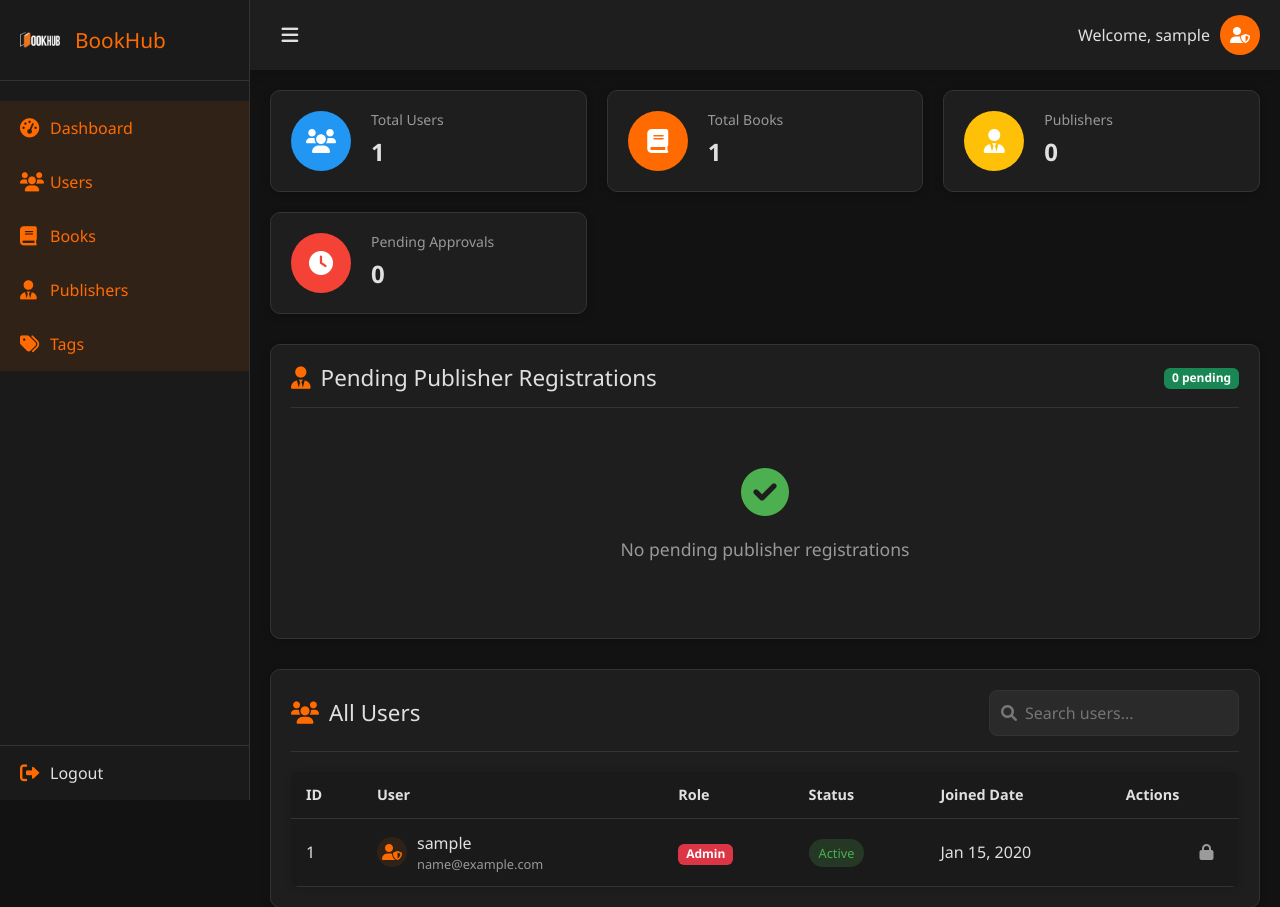
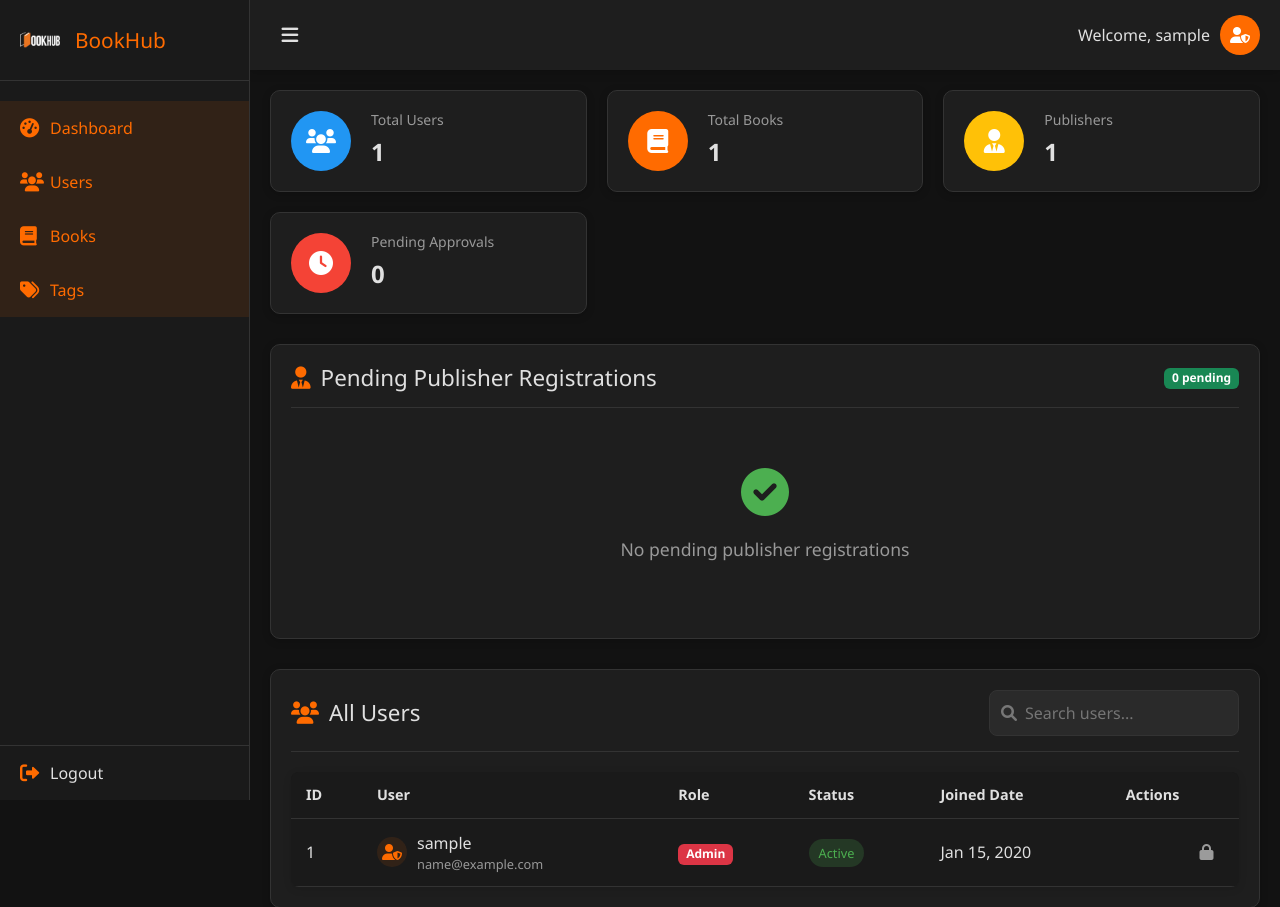
Before and after one commit to likelessly/SE-BookHub, a Django app: page / in a window 1280 px wide. Shown: the top 907 px of the page. Run offline with Django 5.2, Linux system fonts and the light colour scheme; a user stored in the database is signed in; tables that the repository leaves empty hold one stand-in row (values such as "Sample post"); grey boxes marked "Sample" are stand-in pictures; parts of the project's set-up code (start-up, migrations or seed data) failed here and were passed over.

Commit message:
update dashboard
-fix publisher counts

```diff
--- a/backend/admin_dashboard/templates/admin_dashboard/dashboard.html
+++ b/backend/admin_dashboard/templates/admin_dashboard/dashboard.html
@@ -38,12 +38,6 @@
         <a href="#books-section">
           <i class="fas fa-book"></i>
           <span>Books</span>
-        </a>
-      </li>
-      <li>
-        <a href="#publishers-section">
-          <i class="fas fa-user-tie"></i>
-          <span>Publishers</span>
         </a>
       </li>
       <li>
--- a/backend/admin_dashboard/views.py
+++ b/backend/admin_dashboard/views.py
@@ -28,12 +28,16 @@ def admin_dashboard(request):
     all_books = Book.objects.all()
     pending_publishers = User.objects.filter(profile__user_type='publisher', is_active=False)
     all_tags = Tag.objects.all().order_by('name')
-
+    publisher_count = User.objects.filter(
+        profile__user_type='publisher',
+        is_active=True  # Make sure to count only approved publishers
+    ).count()
     context = {
         'all_users': all_users,
         'all_books': all_books,
         'pending_publishers': pending_publishers,
         'all_tags': all_tags,
+        'publisher_count': publisher_count,
     }
 
     return render(request, 'admin_dashboard/dashboard.html', context)
```
